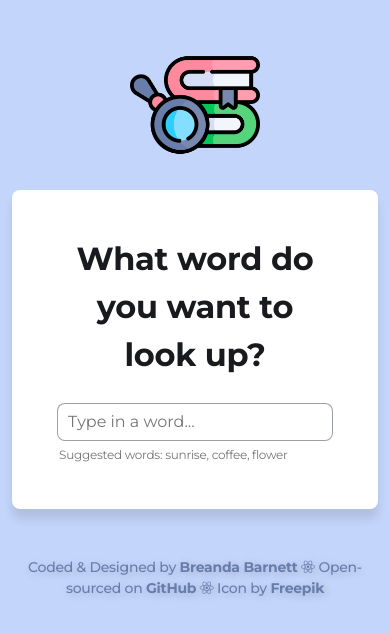
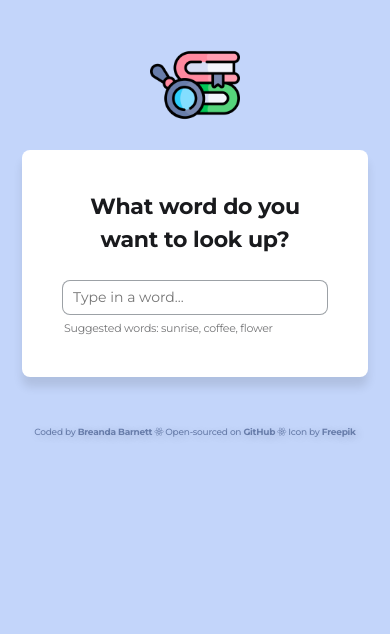
Before and after one commit to breandabarnett/dictionary-project, a React (Create React App) app: page / in a window 390 px wide. Shown: the top 634 px of the page. Built offline with nearby package versions, Linux system fonts and the light colour scheme; no server answers.

Commit message:
Made responsive

```diff
--- a/src/App.css
+++ b/src/App.css
@@ -40,3 +40,18 @@ a:hover {
   font-size: 14px;
   margin: 30px 0;
 }
+
+/*SMALLER DEVICE ADJUSTMENTS*/
+@media (max-width: 540px) {
+  .App-logo {
+    max-width: 90px;
+  }
+
+  .App-footer {
+    font-size: 9px;
+  }
+
+  .App .container {
+    padding: 0 22px;
+  }
+}
--- a/src/App.js
+++ b/src/App.js
@@ -14,7 +14,7 @@ export default function App() {
         </main>
         <footer className="App-footer mt-5">
           <div>
-            Coded & Designed by{" "}
+            Coded by{" "}
             <a
               href="https://breanda.netlify.app/"
               title="Portfolio Website"
--- a/src/Dictionary.css
+++ b/src/Dictionary.css
@@ -1,5 +1,5 @@
 .Dictionary h1 {
-  font-size: 32px;
+  font-size: 30px;
   font-weight: 700;
   line-height: 1.5;
 }
@@ -25,3 +25,22 @@
   margin: 5px 0 0 2px;
   opacity: 0.6;
 }
+
+/*SMALLER DEVICE ADJUSTMENTS*/
+@media (max-width: 540px) {
+  .Dictionary h1 {
+    font-size: 22px;
+  }
+
+  .Dictionary section {
+    padding: 40px;
+  }
+
+  .Dictionary input {
+    font-size: 14px;
+  }
+
+  .Dictionary .hint {
+    font-size: 11px;
+  }
+}
--- a/src/Meaning.css
+++ b/src/Meaning.css
@@ -17,3 +17,18 @@
   font-style: italic;
   margin: 5px 0 0 20px;
 }
+
+/*SMALLER DEVICE ADJUSTMENTS*/
+@media (max-width: 540px) {
+  .Meaning h4 {
+    font-size: 20px;
+  }
+
+  .Meaning .definition {
+    font-size: 15px;
+  }
+
+  .Meaning .example {
+    font-size: 12px;
+  }
+}
--- a/src/Phonetic.css
+++ b/src/Phonetic.css
@@ -10,3 +10,10 @@
   font-size: 18px;
   opacity: 0.6;
 }
+
+/*SMALLER DEVICE ADJUSTMENTS*/
+@media (max-width: 540px) {
+  .Phonetic .text {
+    font-size: 16px;
+  }
+}
--- a/src/Photos.css
+++ b/src/Photos.css
@@ -1,4 +1,11 @@
 .Photos img {
-  padding: 2px;
-  border-radius: 5px;
+  padding: 1.5px;
+  border-radius: 4px;
 }
+
+/*SMALLER DEVICE ADJUSTMENTS*/
+@media (max-width: 540px) {
+  .Photos img {
+    padding: 1px;
+  }
+}
--- a/src/Results.css
+++ b/src/Results.css
@@ -5,3 +5,10 @@
   line-height: 1.5;
   margin-bottom: 20px;
 }
+
+/*SMALLER DEVICE ADJUSTMENTS*/
+@media (max-width: 540px) {
+  .Results h2 {
+    font-size: 25px;
+  }
+}
--- a/src/Synonyms.css
+++ b/src/Synonyms.css
@@ -13,3 +13,10 @@
   margin-right: 8px;
   padding: 3px 8px;
 }
+
+/*SMALLER DEVICE ADJUSTMENTS*/
+@media (max-width: 540px) {
+  .Synonyms li {
+    font-size: 12px;
+  }
+}
```
